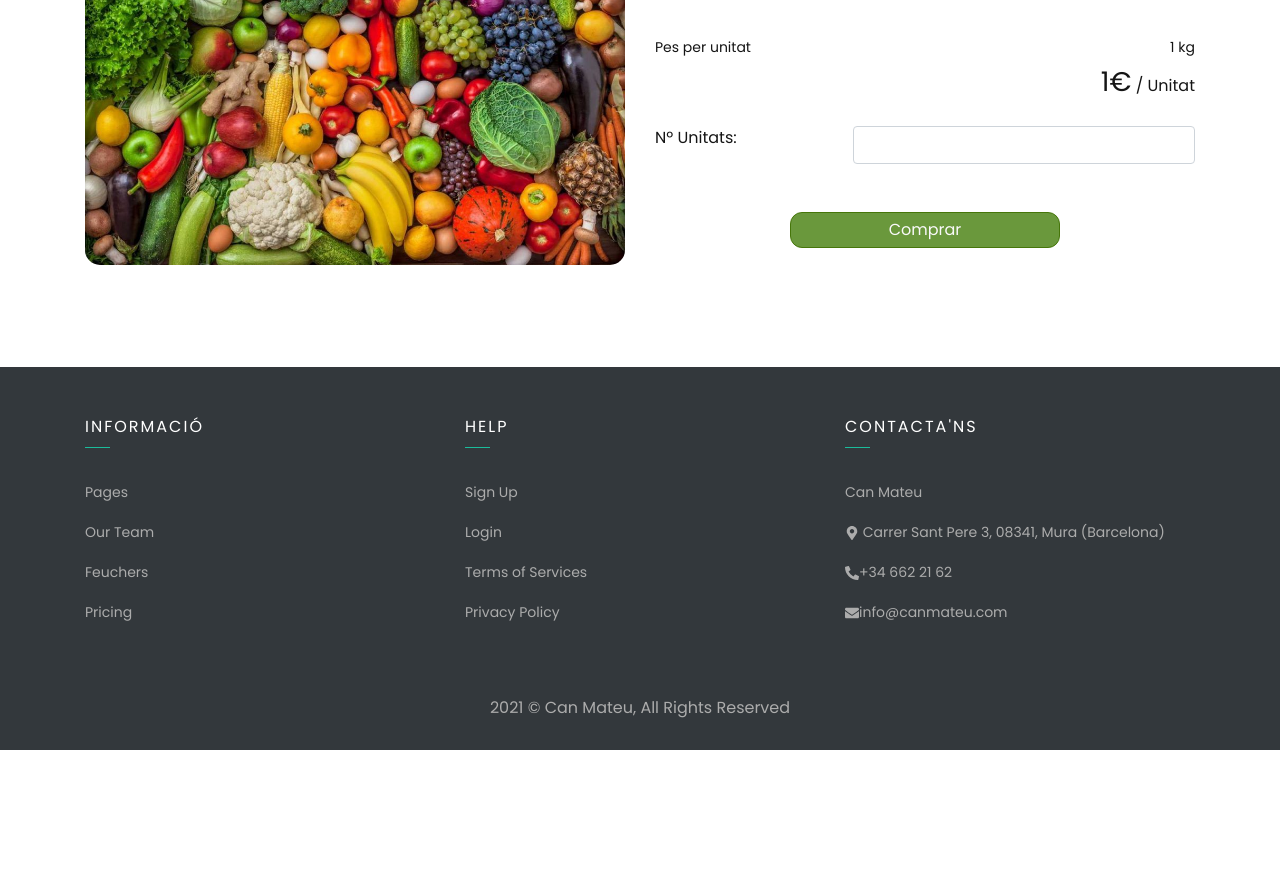
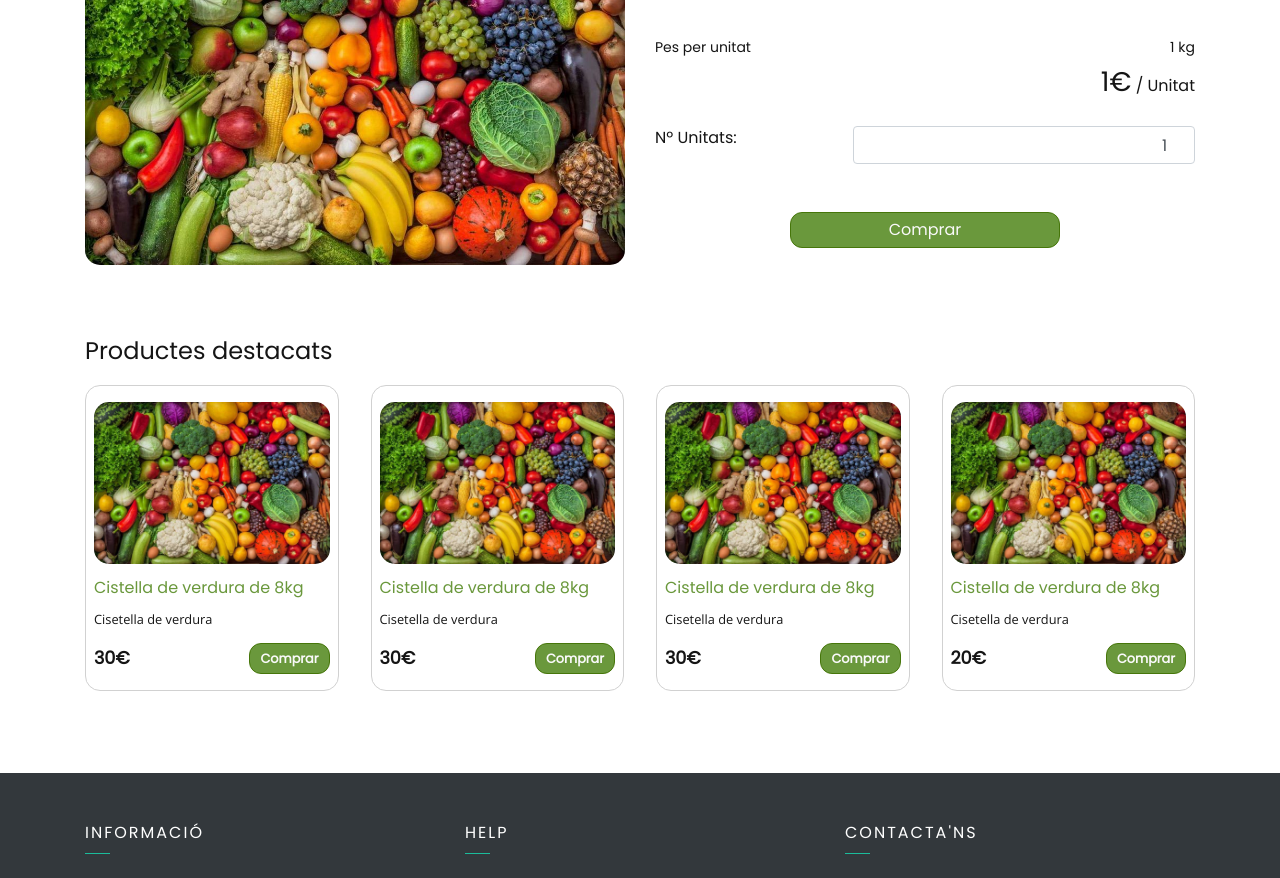
Before and after one commit to SalvadorSC/can-manel-front, a React (Create React App) app: page /producte in a window 1280 px wide. Shown: the part 420-1298 px from the top of the page. Before the commit the page ends 1170 px from the top, so only its background shows below. Built offline with nearby package versions, Linux system fonts and the light colour scheme; no server answers.

Commit message:
Productes destacats en component

```diff
--- a/src/App.js
+++ b/src/App.js
@@ -80,7 +80,10 @@ function App() {
               />
             </Route>
             <Route path="/producte" exact>
-              <PaginaProducte />
+              <PaginaProducte
+                setNumeroProductes={setNumeroProductes}
+                numeroProductes={numeroProductes}
+              />
             </Route>
             <Route path="/llista-cistelles" exact>
               <BasketList
--- /dev/null
+++ b/src/componentes/FeaturedProducts/FeaturedProducts.js
@@ -0,0 +1,44 @@
+import { ProductCard } from "../ProductCard/ProductCard";
+import "./FeaturedProducts.css";
+
+export const FeaturedProducts = (props) => {
+  const { setNumeroProductes, numeroProductes } = props;
+  const productsList = [
+    {
+      name: "Cistella de verdura de 8kg",
+      description: "Cisetella de verdura",
+      price: 30,
+    },
+    {
+      name: "Cistella de verdura de 8kg",
+      description: "Cisetella de verdura",
+      price: 30,
+    },
+    {
+      name: "Cistella de verdura de 8kg",
+      description: "Cisetella de verdura",
+      price: 30,
+    },
+    {
+      name: "Cistella de verdura de 8kg",
+      description: "Cisetella de verdura",
+      price: 20,
+    },
+  ];
+  return (
+    <>
+      <div>
+        <p className="text-big mt-5">Productes destacats</p>
+        <div className="product-list">
+          {productsList.map((product) => (
+            <ProductCard
+              product={product}
+              setNumeroProductes={setNumeroProductes}
+              numeroProductes={numeroProductes}
+            />
+          ))}
+        </div>
+      </div>
+    </>
+  );
+};
--- a/src/componentes/ProductCard/ProductCard.js
+++ b/src/componentes/ProductCard/ProductCard.js
@@ -1,3 +1,4 @@
+import { Link } from "react-router-dom";
 import productImage from "../../assets/product.jpeg";
 import "./ProductCard.css";
 
@@ -12,7 +13,9 @@ export const ProductCard = (props) => {
           alt="Cistella de fruites i verdures de l'hort"
         ></img>
         <div className="card-info">
-          <h4 className="card-title">{product.name}</h4>
+          <Link to="./producte">
+            <h4 className="card-title">{product.name}</h4>
+          </Link>
           <p className="card-description">{product.description}</p>
         </div>
         <div className="card-buy d-flex align-items-center justify-content-between">
--- a/src/paginas/homePage/HomePage.js
+++ b/src/paginas/homePage/HomePage.js
@@ -1,32 +1,12 @@
 import { FaStar, FaArrowRight, FaChevronRight } from "react-icons/fa";
 import { Link } from "react-router-dom";
+import { FeaturedProducts } from "../../componentes/FeaturedProducts/FeaturedProducts";
 import { ProductCard } from "../../componentes/ProductCard/ProductCard";
 import "./HomePage.css";
 
 export const HomePage = (props) => {
   const { setNumeroProductes, numeroProductes } = props;
-  const productsList = [
-    {
-      name: "Cistella de verdura de 8kg",
-      description: "Cisetella de verdura",
-      price: 30,
-    },
-    {
-      name: "Cistella de verdura de 8kg",
-      description: "Cisetella de verdura",
-      price: 30,
-    },
-    {
-      name: "Cistella de verdura de 8kg",
-      description: "Cisetella de verdura",
-      price: 30,
-    },
-    {
-      name: "Cistella de verdura de 8kg",
-      description: "Cisetella de verdura",
-      price: 20,
-    },
-  ];
+
   return (
     <main>
       <div>
@@ -58,18 +38,10 @@ export const HomePage = (props) => {
           </div>
         </div>
       </div>
-      <div>
-        <p className="text-big mt-5">Productes destacats</p>
-        <div className="product-list">
-          {productsList.map((product) => (
-            <ProductCard
-              product={product}
-              setNumeroProductes={setNumeroProductes}
-              numeroProductes={numeroProductes}
-            />
-          ))}
-        </div>
-      </div>
+      <FeaturedProducts
+        setNumeroProductes={setNumeroProductes}
+        numeroProductes={numeroProductes}
+      />
     </main>
   );
 };
--- a/src/paginas/paginaProducte/PaginaProducte.js
+++ b/src/paginas/paginaProducte/PaginaProducte.js
@@ -2,19 +2,12 @@ import "./PaginaProducte.css";
 import productImage from "../../assets/product.jpeg";
 import { useState } from "react";
 import { FaMinus, FaPlus } from "react-icons/fa";
+import { FeaturedProducts } from "../../componentes/FeaturedProducts/FeaturedProducts";
+import { Link } from "react-router-dom";
 
 export const PaginaProducte = (props) => {
+  const { setNumeroProductes, numeroProductes } = props;
   const [quantity, setQuantity] = useState(1);
-  const minusQuantity = () => {
-    if (quantity === 1) {
-      return;
-    } else {
-      setQuantity(quantity - 1);
-    }
-  };
-  const plusQuantity = () => {
-    setQuantity(quantity + 1);
-  };
   return (
     <>
       <section className="product-section">
@@ -45,21 +38,38 @@ export const PaginaProducte = (props) => {
                 <span className="price-item-unit"> 1€</span> / Unitat
               </span>
             </div>
-            <div className="d-flex justify-content-center flex-column">
+            <form
+              onSubmit={(e) => e.preventDefault()}
+              className="d-flex justify-content-center flex-column"
+            >
               <div className="d-flex justify-content-between">
                 <span>Nº Unitats:</span>
                 <input
                   type="number"
+                  defaultValue={1}
                   class="form-control w-auto mb-5 text-right"
                 />
               </div>
               <div className="button-add m-auto">
-                <button className="button btn-product-item">Comprar</button>
+                <Link to="./carro-compra">
+                  <button
+                    className="button btn-product-item"
+                    onClick={() =>
+                      setNumeroProductes(numeroProductes + quantity)
+                    }
+                  >
+                    Comprar
+                  </button>
+                </Link>
               </div>
-            </div>
+            </form>
           </div>
         </div>
       </section>
+      <FeaturedProducts
+        setNumeroProductes={setNumeroProductes}
+        numeroProductes={numeroProductes}
+      />
     </>
   );
 };
```
Also changed, not shown: src/componentes/FeaturedProducts/FeaturedProducts.css (added).
